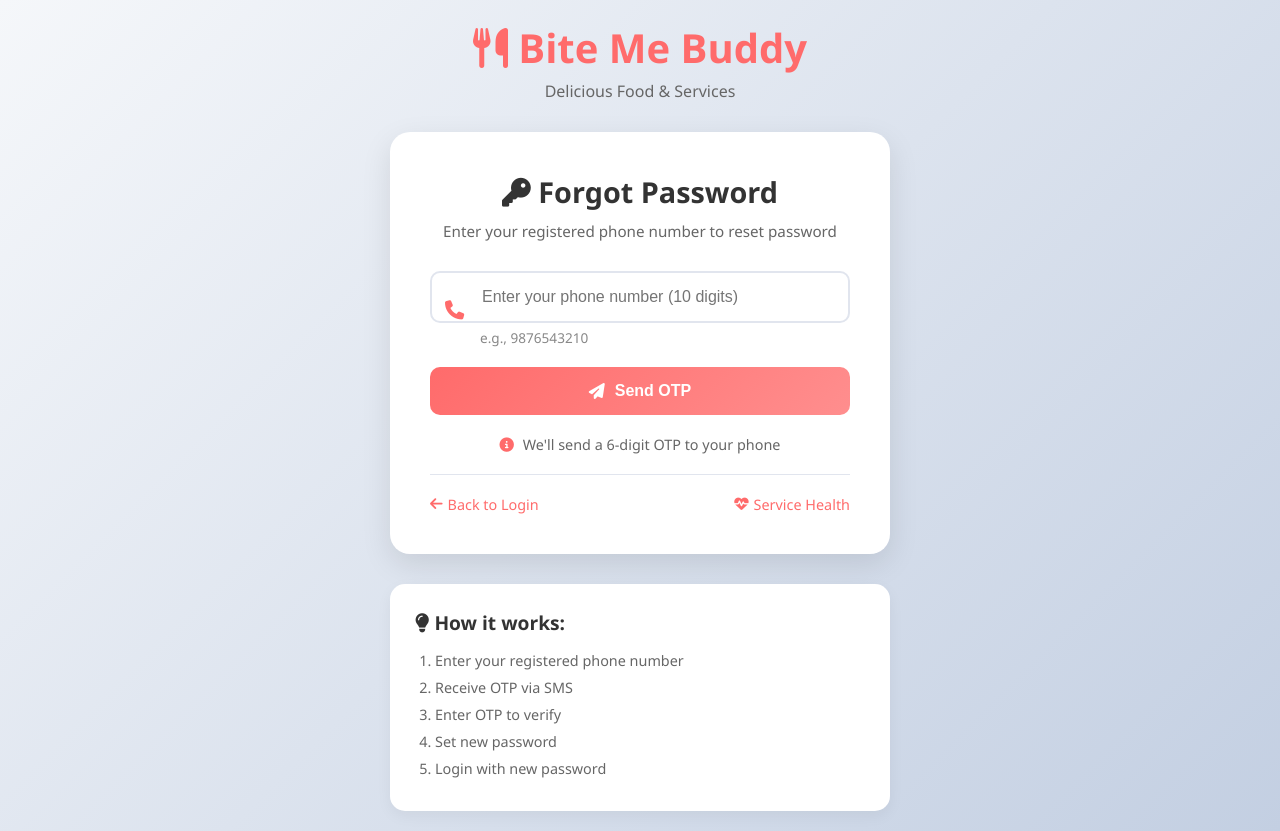
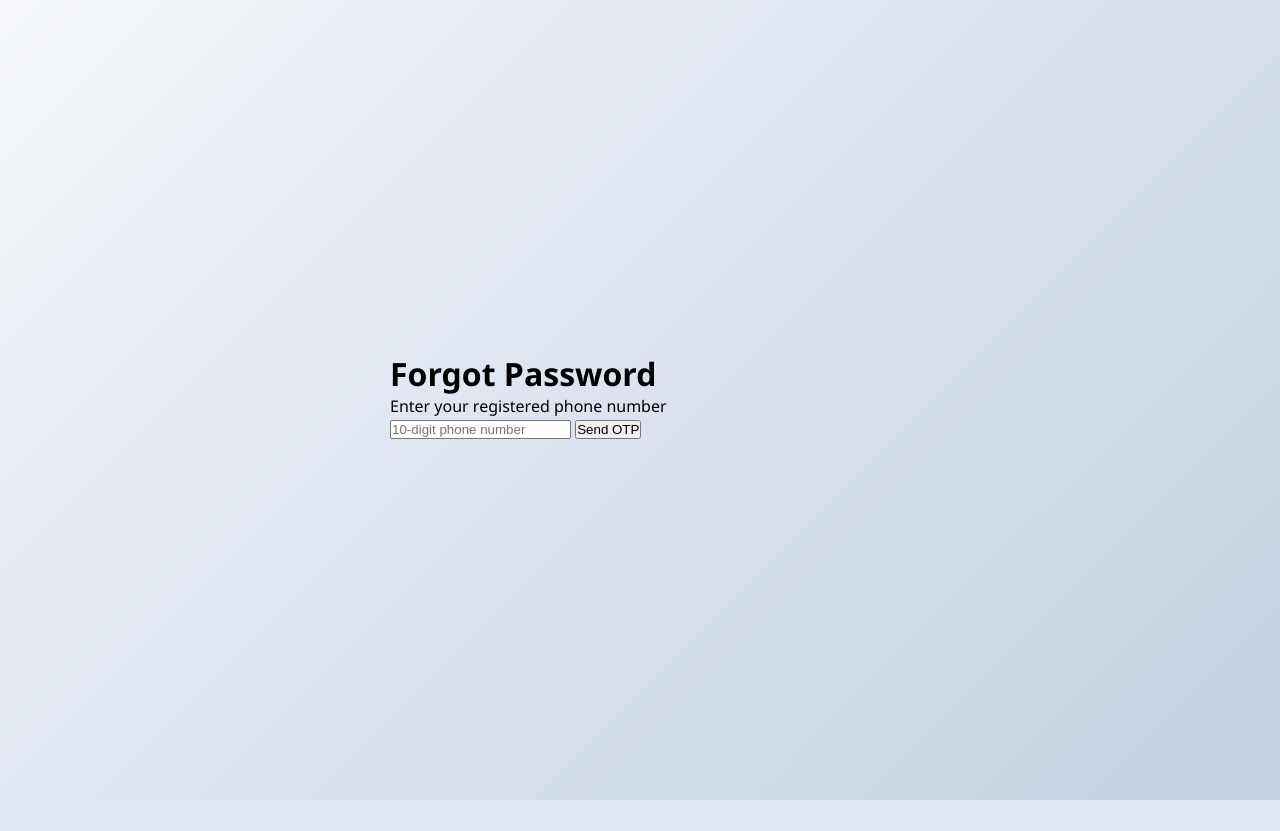
Before and after one commit to singhll420ll-oss/Bite.me.Buddy_Forgot_ur_password, a Flask app: page / in a window 1280 px wide. After the commit the page ends 800 px from the top, so only its background shows below. Run offline with Flask 3, Linux system fonts and the light colour scheme; some libraries are stand-ins or nearby versions.

Commit message:
Update index.html

```diff
--- a/templates/index.html
+++ b/templates/index.html
@@ -3,131 +3,59 @@
 <head>
 <meta charset="UTF-8">
 <meta name="viewport" content="width=device-width, initial-scale=1.0">
-    <title>Bite Me Buddy - Forgot Password</title>
+<title>Bite Me Buddy - Password Reset</title>
+<script src="https://www.gstatic.com/firebasejs/9.23.0/firebase-app-compat.js"></script>
+<script src="https://www.gstatic.com/firebasejs/9.23.0/firebase-auth-compat.js"></script>
 <link rel="stylesheet" href="/static/style.css">
-    <link rel="stylesheet" href="https://cdnjs.cloudflare.com/ajax/libs/font-awesome/6.4.0/css/all.min.css">
 </head>
 <body>
 <div class="container">
-        <div class="header">
-            <h1><i class="fas fa-utensils"></i> Bite Me Buddy</h1>
-            <p class="tagline">Delicious Food & Services</p>
-        </div>
+    <h1>Forgot Password</h1>
+    <p>Enter your registered phone number</p>
 
-        <div class="card">
-            <div class="card-header">
-                <h2><i class="fas fa-key"></i> Forgot Password</h2>
-                <p>Enter your registered phone number to reset password</p>
-            </div>
-
-            <form id="phoneForm">
-                <div class="input-group">
-                    <div class="input-icon">
-                        <i class="fas fa-phone"></i>
-                    </div>
-                    <input type="tel" id="phone" name="phone"
-                           placeholder="Enter your phone number (10 digits)"
-                           pattern="[0-9]{10}"
-                           maxlength="10"
-                           required>
-                    <div class="input-hint">e.g., 9876543210</div>
-                </div>
-
-                <button type="submit" class="btn-primary" id="submitBtn">
-                    <i class="fas fa-paper-plane"></i> Send OTP
-                </button>
-
-                <div class="help-text">
-                    <p><i class="fas fa-info-circle"></i> We'll send a 6-digit OTP to your phone</p>
-                </div>
-            </form>
-
-            <div class="response" id="response"></div>
-
-            <div class="footer-links">
-                <a href="#" onclick="window.history.back()">
-                    <i class="fas fa-arrow-left"></i> Back to Login
-                </a>
-                <a href="/api/health" target="_blank">
-                    <i class="fas fa-heartbeat"></i> Service Health
-                </a>
-            </div>
-        </div>
-
-        <div class="instructions">
-            <h3><i class="fas fa-lightbulb"></i> How it works:</h3>
-            <ol>
-                <li>Enter your registered phone number</li>
-                <li>Receive OTP via SMS</li>
-                <li>Enter OTP to verify</li>
-                <li>Set new password</li>
-                <li>Login with new password</li>
-            </ol>
-        </div>
+    <input type="text" id="phoneInput" placeholder="10-digit phone number">
+    <button id="sendOtpBtn">Send OTP</button>
+    <div id="recaptcha-container"></div>
+    <div id="response" style="color:red; margin-top:10px;"></div>
 </div>
 
 <script>
-        document.getElementById('phoneForm').addEventListener('submit', async function(e) {
-            e.preventDefault();
-
-            const phone = document.getElementById('phone').value;
-            const submitBtn = document.getElementById('submitBtn');
-            const responseDiv = document.getElementById('response');
-
-            // Validation
-            if (!phone || phone.length !== 10) {
-                showResponse('Please enter a valid 10-digit phone number', 'error');
-                return;
-            }
-
-            // Disable button
-            submitBtn.disabled = true;
-            submitBtn.innerHTML = '<i class="fas fa-spinner fa-spin"></i> Sending OTP...';
-
-            try {
-                const response = await fetch('/api/send-otp', {
-                    method: 'POST',
-                    headers: {
-                        'Content-Type': 'application/json',
-                    },
-                    body: JSON.stringify({ phone: phone })
+let firebaseConfig = null;
+fetch('/api/firebase-config')
+.then(res=>res.json())
+.then(config=>{
+    firebaseConfig = config;
+    firebase.initializeApp(firebaseConfig);
 });
 
-                const result = await response.json();
+document.getElementById('sendOtpBtn').addEventListener('click', ()=>{
+    const phone = document.getElementById('phoneInput').value.trim();
+    if(!phone || phone.length!==10){ showResponse('Enter valid 10-digit phone'); return; }
 
-                if (result.success) {
-                    showResponse(`OTP sent to ${result.phone}`, 'success');
+    fetch('/api/start-reset',{
+        method:'POST',
+        headers:{'Content-Type':'application/json'},
+        body: JSON.stringify({phone})
+    }).then(res=>res.json())
+    .then(data=>{
+        if(!data.success){ showResponse(data.message); return; }
 
-                    // Show OTP in development
-                    if (result.debug_otp) {
-                        showResponse(`Development OTP: <strong>${result.debug_otp}</strong>`, 'info');
-                    }
+        window.recaptchaVerifier = new firebase.auth.RecaptchaVerifier('recaptcha-container', { 'size':'invisible' });
 
-                    // Redirect after delay
-                    setTimeout(() => {
-                        window.location.href = '/verify-otp';
-                    }, 2000);
-                } else {
-                    showResponse(result.message, 'error');
-                    submitBtn.disabled = false;
-                    submitBtn.innerHTML = '<i class="fas fa-paper-plane"></i> Send OTP';
-                }
-            } catch (error) {
-                showResponse('Network error. Please check your connection.', 'error');
-                submitBtn.disabled = false;
-                submitBtn.innerHTML = '<i class="fas fa-paper-plane"></i> Send OTP';
-            }
+        firebase.auth().signInWithPhoneNumber('+91'+phone, window.recaptchaVerifier)
+        .then(result=>{
+            window.localStorage.setItem('confirmationResult', JSON.stringify(result));
+            window.sessionStorage.setItem('resetPhone', phone);
+            showResponse('OTP sent! Redirecting...', 'green');
+            setTimeout(()=>window.location.href='/verify-otp',1500);
+        }).catch(err=>showResponse('Failed to send OTP'));
+    });
 });
 
-        function showResponse(message, type) {
-            const responseDiv = document.getElementById('response');
-            responseDiv.innerHTML = `
-                <div class="alert alert-${type}">
-                    <i class="fas fa-${type === 'success' ? 'check-circle' : type === 'error' ? 'exclamation-circle' : 'info-circle'}"></i>
-                    ${message}
-                </div>
-            `;
-            responseDiv.style.display = 'block';
+function showResponse(msg,color='red'){
+    const div = document.getElementById('response');
+    div.style.color=color;
+    div.innerText=msg;
 }
 </script>
 </body>
```
Lines whose indentation alone changed are shown as unchanged.
